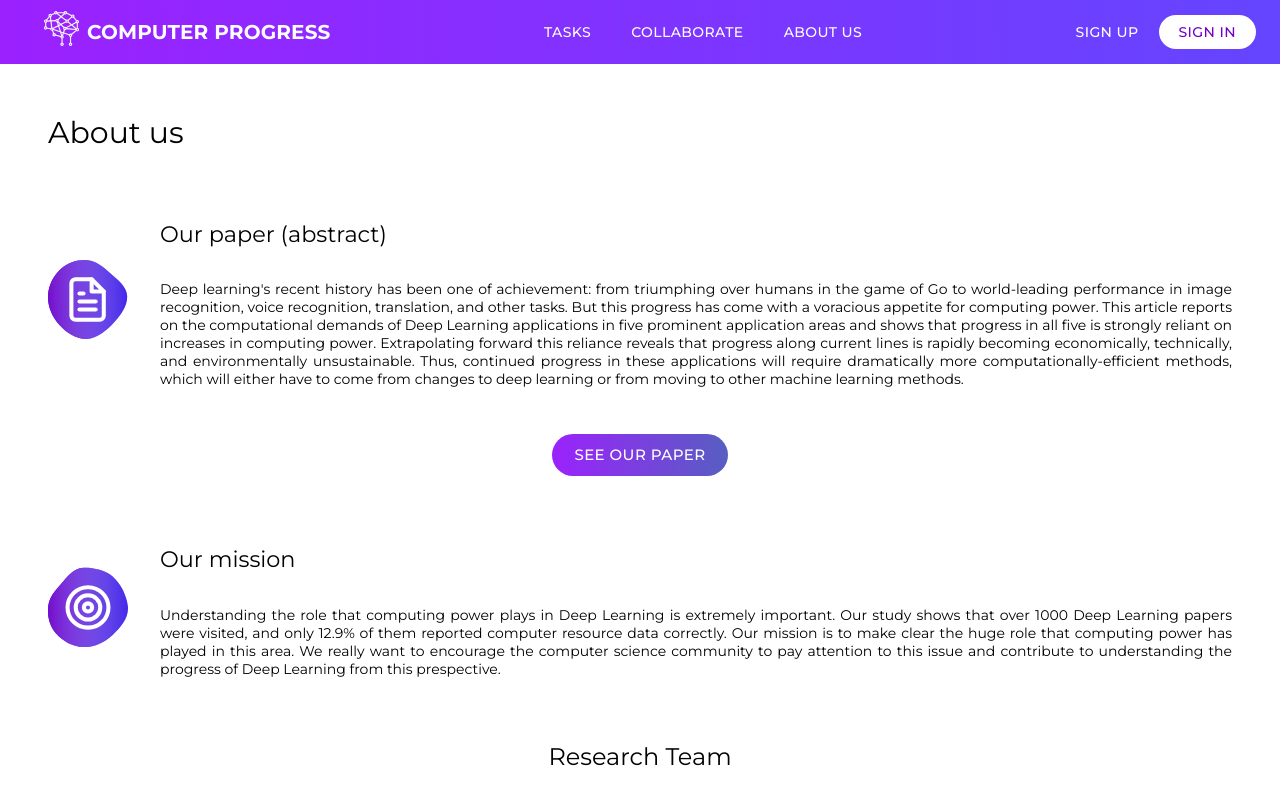
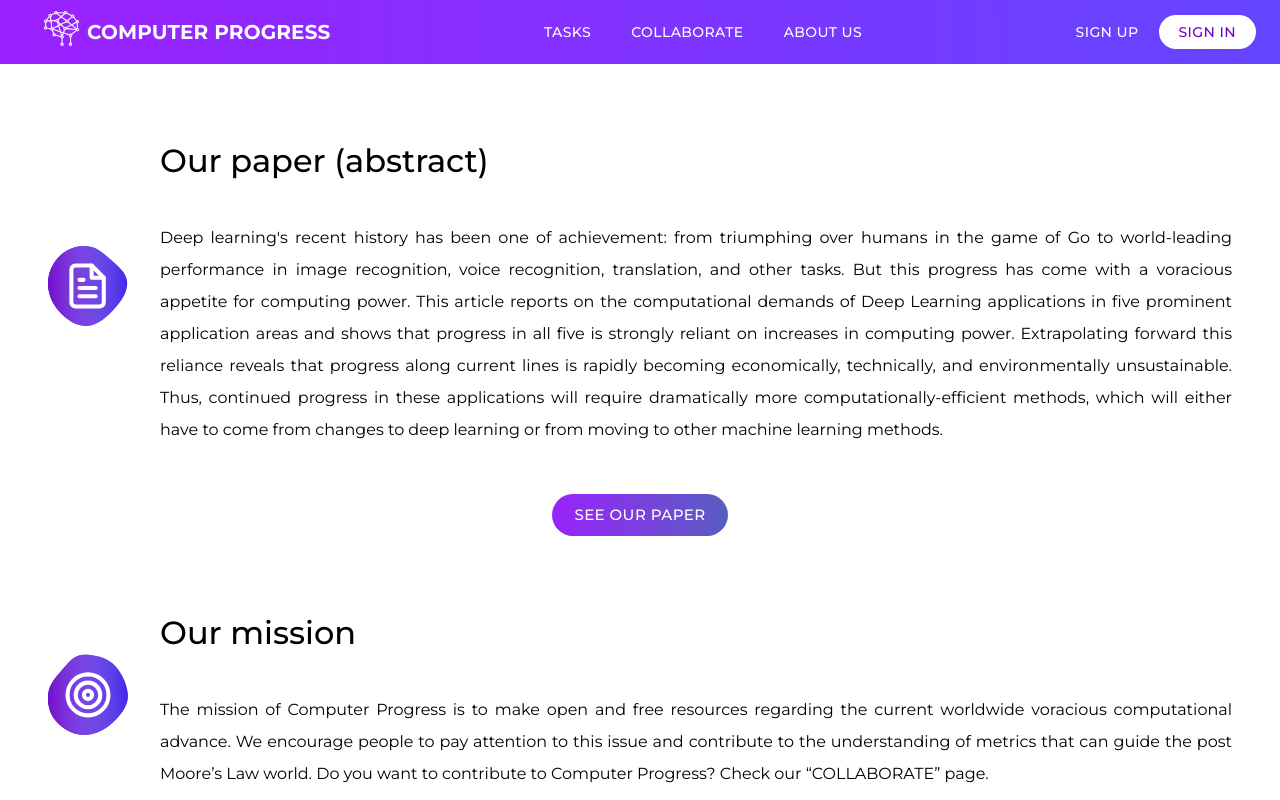
Before and after one commit to Computer-Progress/computerprogress.com, a Next.js app: page /about_us in a window 1280 px wide. Shown: the top 800 px of the page. Built offline with nearby package versions, Linux system fonts and the light colour scheme.

Commit message:
Fix font size

```diff
--- a/components/ContributorsContainer/style.js
+++ b/components/ContributorsContainer/style.js
@@ -3,9 +3,10 @@ import styled from "styled-components";
 import { Box } from "@material-ui/core";
 
 export const StyledH2 = styled.h2`
-  font-size: 1.5rem;
-  margin: 50px 0;
-  font-weight: 400;
+  font-size: 1.8rem;
+  margin-top: 100px;
+  margin-bottom: 0px;
+  font-weight: 450;
   text-align: center;
 `;
 
--- a/components/DescriptionCard/style.js
+++ b/components/DescriptionCard/style.js
@@ -29,7 +29,8 @@ export const ContainerGrid = styled.div`
     align-self: top;
     margin-top: 20;
     text-align: justify;
-    font-size: 14px;
+    line-height: 2;
+    font-size: 1rem;
   }
 `;
 
@@ -37,8 +38,8 @@ export const StyledTitle = styled.div`
 
 
   h2 {
-    font-size: 1.4rem;
-    font-weight: 400;
+    font-size: 2rem;
+    font-weight: 500;
     align-self: bottom;
   }
 `;
--- a/containers/AboutUs/aboutUsData.js
+++ b/containers/AboutUs/aboutUsData.js
@@ -19,12 +19,13 @@ export const textBlocks = [
     icon: "icon-background-target.svg",
     title: "Our mission",
     description:
-                "Understanding the role that computing power plays in Deep Learning is extremely important.\
-                Our study shows that over 1000 Deep Learning papers were visited, and only 12.9% of \
-                them reported computer resource data correctly.  Our mission is to make clear the huge role \
-                that computing power has played in this area. We really want to encourage the computer science \
-                community to pay attention to this issue and contribute to understanding the progress of Deep \
-                Learning from this prespective.",
+                `The mission of Computer Progress is to make open and free resources regarding
+                the current worldwide voracious computational advance. \
+
+                We encourage people to pay attention to this issue and contribute to the understanding \
+                of metrics that can guide the post Moore’s Law world. \
+
+                Do you want to contribute to Computer Progress? Check our “COLLABORATE” page.`,
   },
 ];
 
--- a/containers/AboutUs/index.js
+++ b/containers/AboutUs/index.js
@@ -10,7 +10,7 @@ export default function AboutUs() {
   return (
     <PageTemplate>
       <Container>
-        <StyledTitle>About us</StyledTitle>
+        {/* <StyledTitle>About us</StyledTitle> */}
 
         <DescriptionCard
           icon={textBlocks[0].icon}
```
